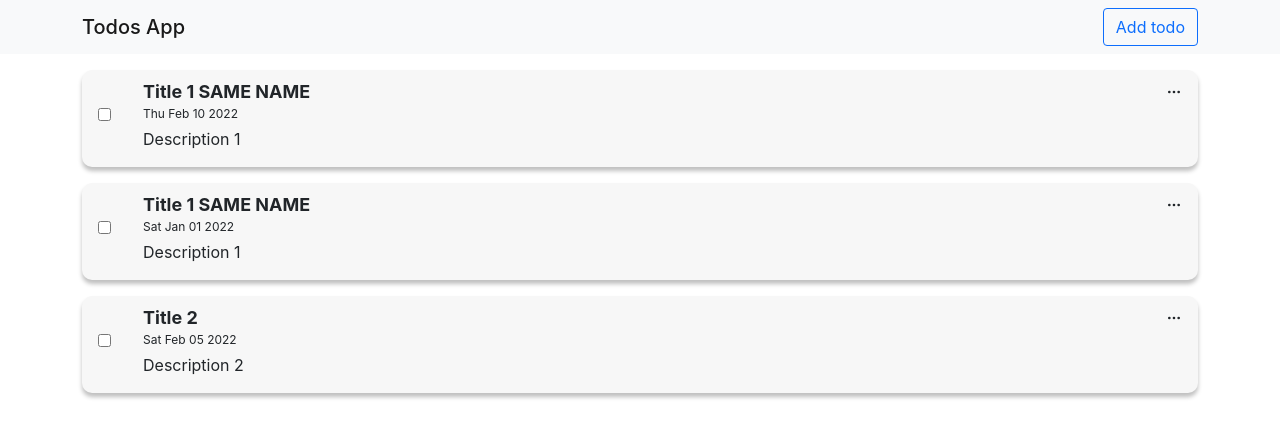
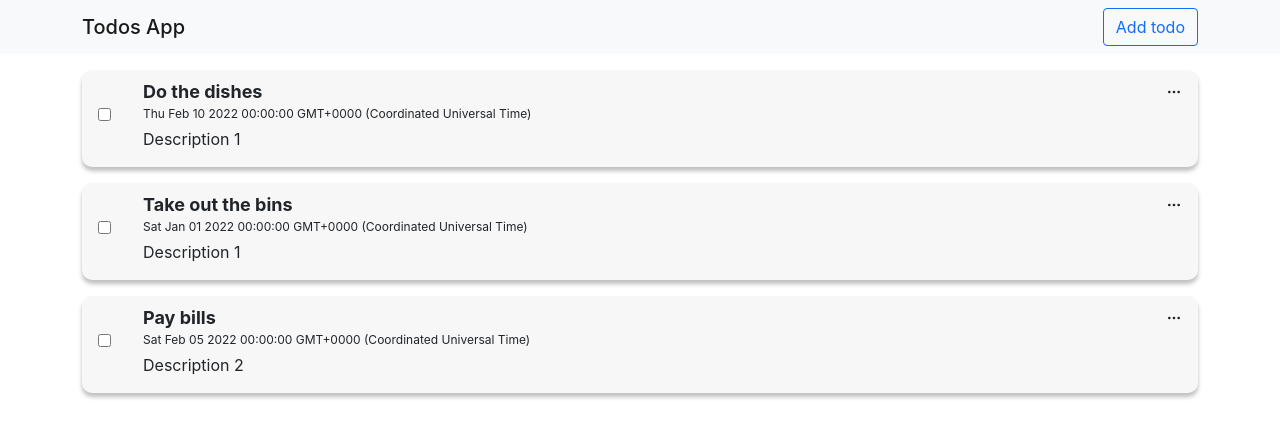
Before and after one commit to seanjoyce/diaceutics-todo-app, a Next.js app: page / in a window 1280 px wide. Shown: the top 438 px of the page. Built offline with nearby package versions, Linux system fonts and the light colour scheme.

Commit message:
Add store to localstorage

```diff
--- a/app/todoSlice.ts
+++ b/app/todoSlice.ts
@@ -1,5 +1,6 @@
 import { createSlice, PayloadAction } from "@reduxjs/toolkit";
 import { Todo } from "../interfaces/Todo";
+import store from "./store";
 
 interface TodosState {
   todos: Todo[];
@@ -8,19 +9,19 @@ interface TodosState {
 const initialState = {
   todos: [
     {
-      title: "Title 1 SAME NAME",
+      title: "Do the dishes",
       description: "Description 1",
       date: new Date(2022, 1, 10),
       completed: false,
     },
     {
-      title: "Title 1 SAME NAME",
+      title: "Take out the bins",
       description: "Description 1",
       date: new Date(2022, 0, 1),
       completed: false,
     },
     {
-      title: "Title 2",
+      title: "Pay bills",
       description: "Description 2",
       date: new Date(2022, 1, 5),
       completed: false,
@@ -32,8 +33,8 @@ const todoSlice = createSlice({
   name: "todos",
   initialState,
   reducers: {
-    setTodos(state, action: PayloadAction<Todo[]>) {
-      state.todos = [...action.payload, ...state.todos];
+    hydrate: (state, action) => {
+      return action.payload;
     },
     addTodo(state, action: PayloadAction<Todo>) {
       state.todos = [action.payload, ...state.todos];
@@ -48,5 +49,5 @@ const todoSlice = createSlice({
   },
 });
 
-export const { setTodos, addTodo, removeTodo } = todoSlice.actions;
+export const { hydrate, addTodo, removeTodo } = todoSlice.actions;
 export default todoSlice.reducer;
--- a/components/TodoItem/TodoItem.tsx
+++ b/components/TodoItem/TodoItem.tsx
@@ -33,7 +33,7 @@ export default function TodoItem({
       <div className="flex-grow-1">
         <div className={styles.header}>
           <div className={styles.title}>{title}</div>
-          <div className={styles.date}>{date.toDateString()}</div>
+          <div className={styles.date}>{date.toString()}</div>
         </div>
         <div>{description}</div>
       </div>
--- a/components/TodoList/TodoList.tsx
+++ b/components/TodoList/TodoList.tsx
@@ -1,13 +1,11 @@
-import React, { useEffect } from "react";
-import { useSelector, useDispatch } from "react-redux";
+import React from "react";
+import { useSelector } from "react-redux";
 import { Todo } from "../../interfaces/Todo";
 import TodoItem from "../TodoItem/TodoItem";
-import { setTodos } from "../../app/todoSlice";
 import { RootState } from "../../interfaces/RootState";
 
 export default function TodoList() {
   const todos = useSelector((state: RootState) => state.todoState.todos) ?? [];
-  const dispatch = useDispatch();
 
   return (
     <div>
--- a/pages/_app.tsx
+++ b/pages/_app.tsx
@@ -4,17 +4,37 @@ import type { AppProps } from "next/app";
 import Header from "../components/Header/Header";
 import { Provider } from "react-redux";
 import store from "../app/store";
+import { hydrate } from "../app/todoSlice";
+
+const getTodosFromLocalStorage = () => {
+  try {
+    const persistedState = localStorage.getItem("reduxState");
+    if (persistedState) return JSON.parse(persistedState);
+  } catch (e) {
+    console.log(e);
+  }
+};
+
+const todos = getTodosFromLocalStorage();
+if (todos) {
+  store.dispatch(hydrate(todos));
+}
 
 function MyApp({ Component, pageProps }: AppProps) {
+  store.subscribe(() => {
+    localStorage.setItem(
+      "reduxState",
+      JSON.stringify(store.getState().todoState)
+    );
+  });
+
   return (
-    <>
     <Provider store={store}>
       <Header></Header>
       <div className="container">
         <Component {...pageProps} />{" "}
       </div>
     </Provider>
-    </>
   );
 }
 
```
Also changed, not shown: pages/add-todo.tsx (+14 -0 lines). Lines whose indentation alone changed are shown as unchanged.
